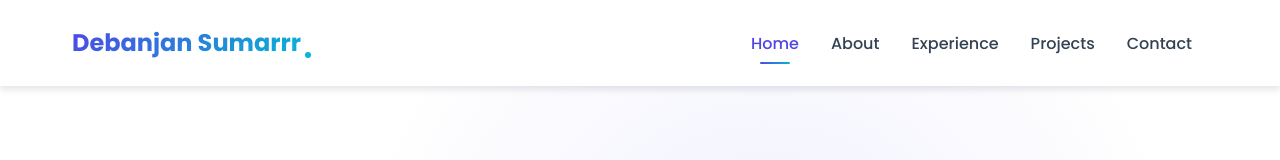
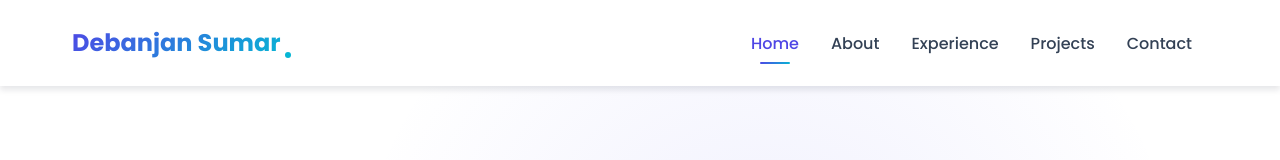
Before and after one commit to debsumar/my-portfolio, a React (Vite) app: page / in a window 1280 px wide. Shown: the top 160 px of the page. Built offline with nearby package versions, Linux system fonts and the light colour scheme.

Commit message:
fix: correct typo in logo name from 'Sumarrr' to 'Sumar' in `App.tsx`.

```diff
--- a/src/App.tsx
+++ b/src/App.tsx
@@ -172,7 +172,7 @@ const App: React.FC = () => {
       <nav className="navbar">
         <div className="container navbar-container">
           <div className="navbar-content">
-            <div className="logo">Debanjan Sumarrr</div>
+            <div className="logo">Debanjan Sumar</div>
 
             {/* Desktop Navigation */}
             <div className="nav-links">
```
